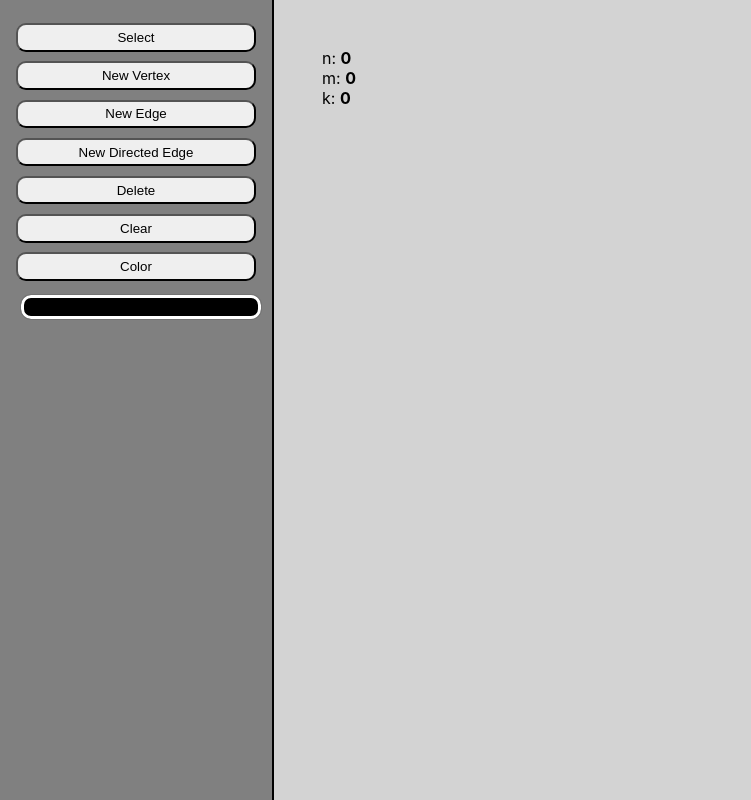
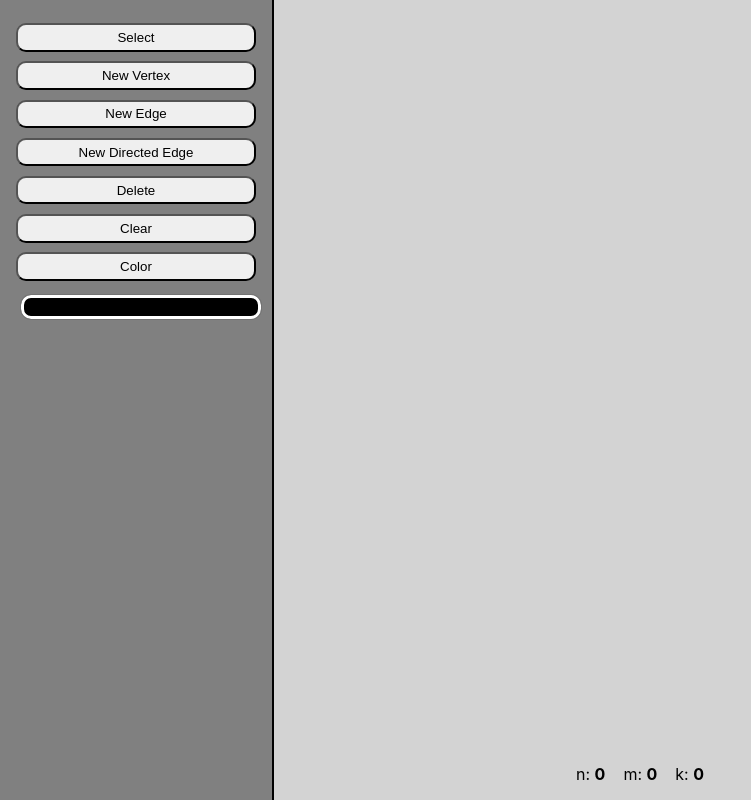
Before and after one commit to mfoot123/Graph-Theory-Sketchpad, a React (Create React App) app in the folder graphtheorysketchpad/: page / in a window 1280 px wide. Shown: the whole page, without its empty margins (0-751 px from the left). Built offline with nearby package versions, Linux system fonts and the light colour scheme.

Commit message:
set the info box to the bottom of the page

```diff
--- a/graphtheorysketchpad/src/InfoBox.css
+++ b/graphtheorysketchpad/src/InfoBox.css
@@ -1,5 +1,11 @@
 .InfoBox {
-    position: absolute;
-    margin: 2rem;
+    position: fixed;
+    bottom: 0;
+    left: 50%;
+    transform: translateX(-50%);
+    display: flex;
+    justify-content: space-between;
+    align-items: center;
+    width: 10%;
     padding: 1rem;
-}
+  }
```
